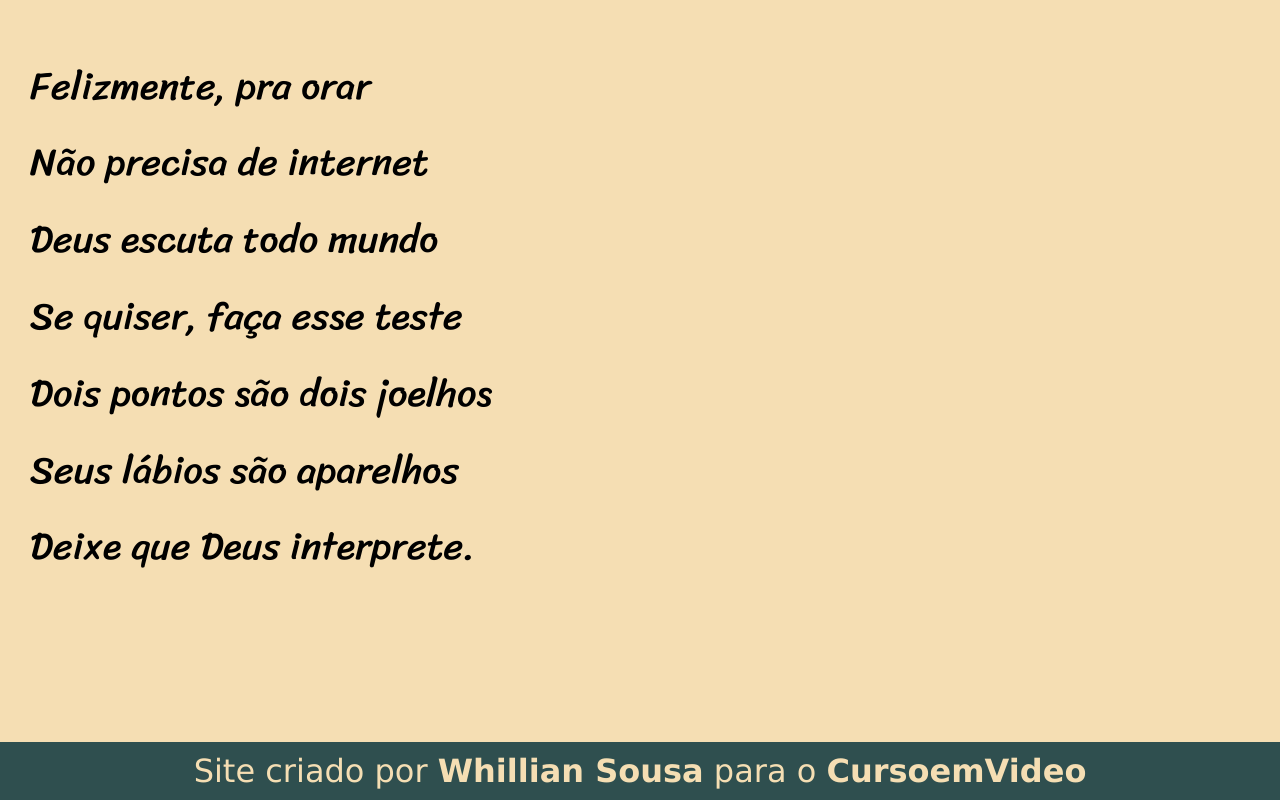
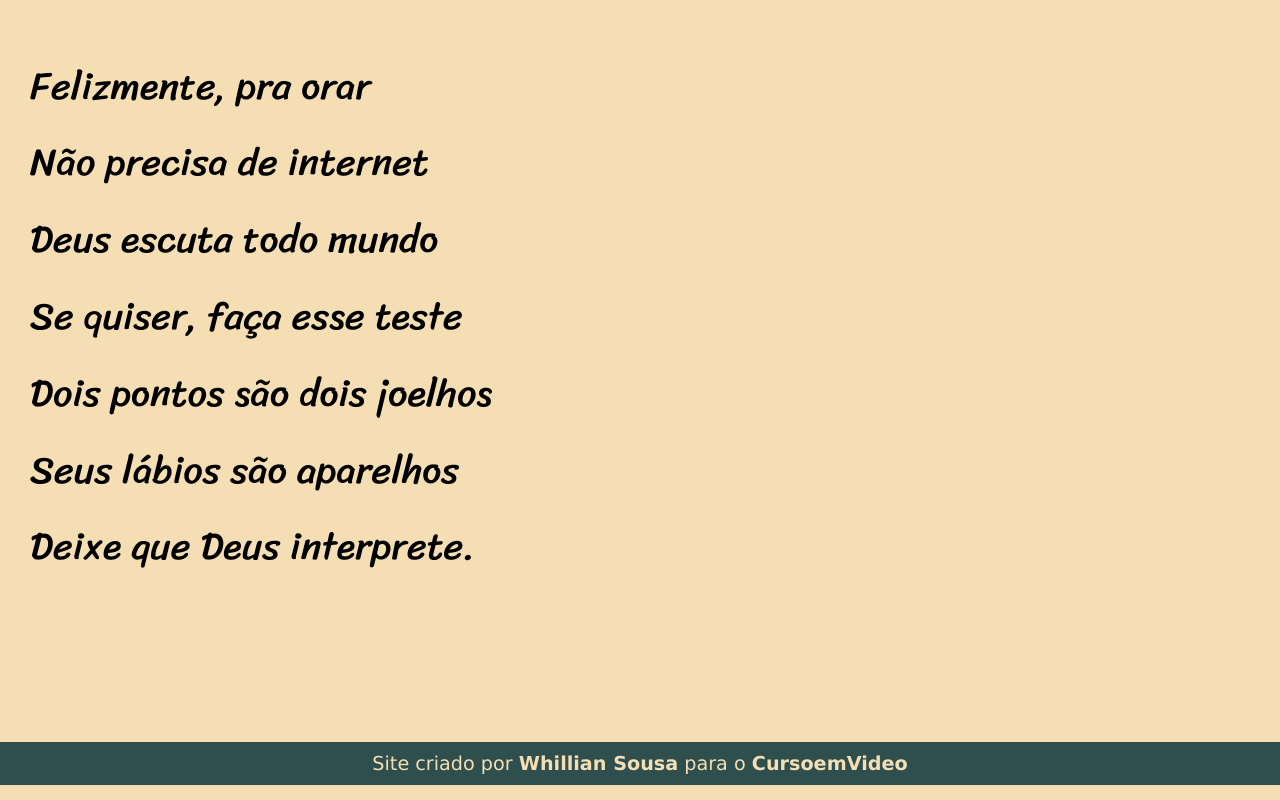
Before and after one commit to Whillian-Sousa/projeto-cordel, a plain HTML site: page index.html in a window 1280 px wide. Shown: the part 4464-5264 px from the top of the page. Drawn offline with Linux system fonts and the light colour scheme.

Commit message:
Update style.css

```diff
--- a/estilo/style.css
+++ b/estilo/style.css
@@ -92,5 +92,5 @@ footer{
     color: wheat;
     text-align: center;
     padding: 10px;
-    font-size: 2.5vw;
+    font-size: 1.5vw;
 }
```
